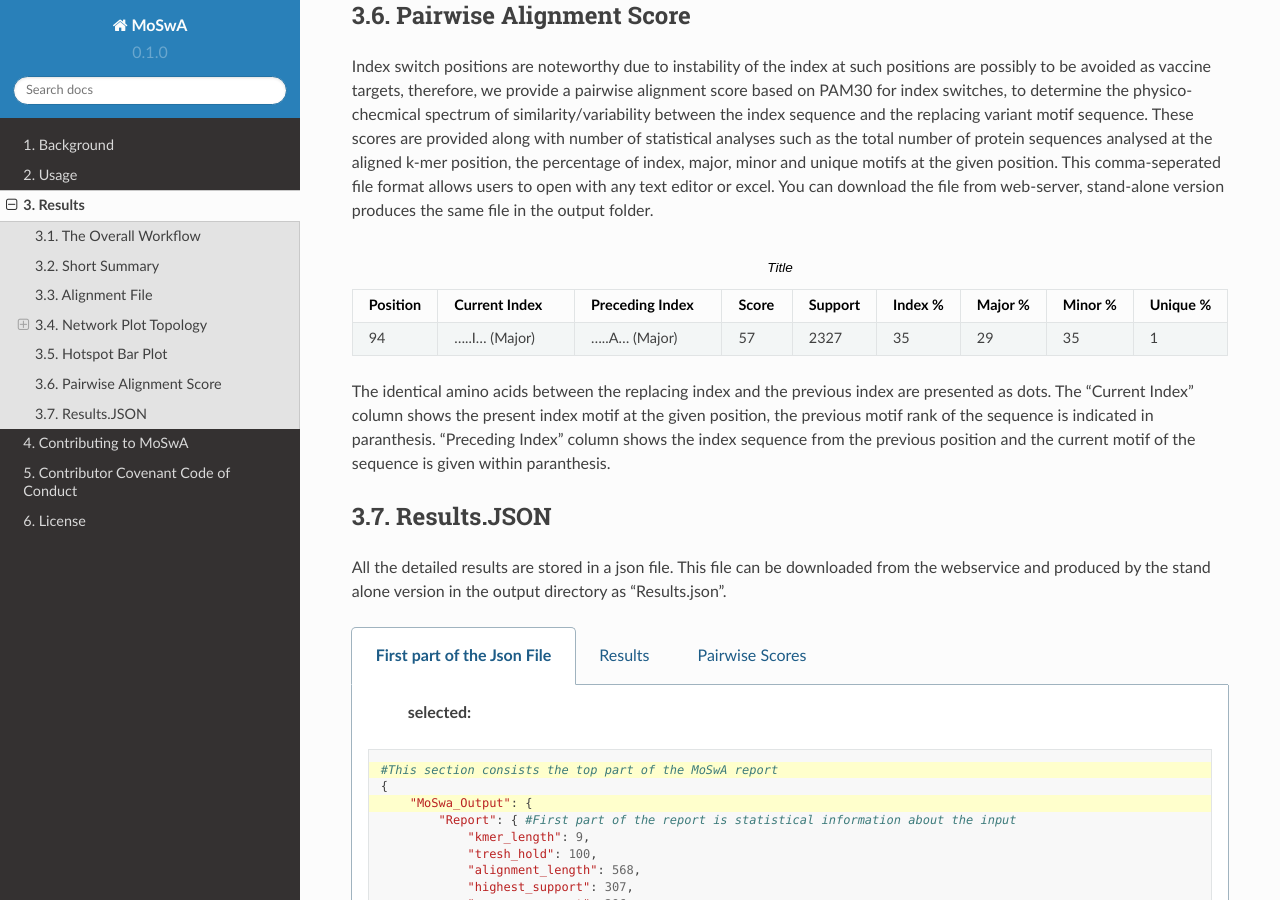
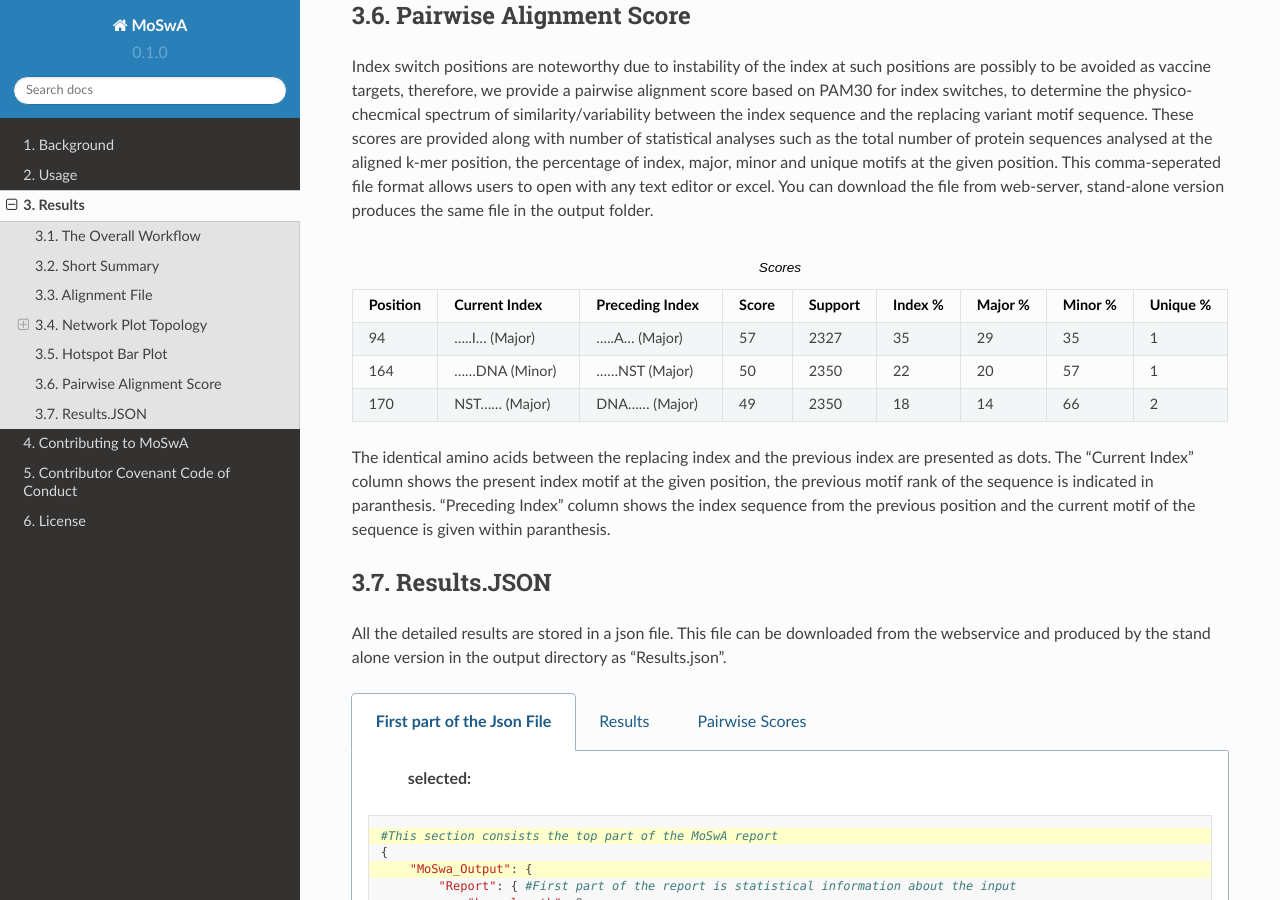
Before and after one commit to macelik/MoSwADocs, a Sphinx documentation site: the page built from docs/source/results.rst, in a window 1280 px wide and 900 px high, scrolled down 6265 px. Built offline with Sphinx 7.4.7 and the Read the Docs theme 2.0.0, drawn with Linux system fonts in a browser that asks for light colours.

Commit message:
Update results.rst

```diff
--- a/docs/source/results.rst
+++ b/docs/source/results.rst
@@ -162,7 +162,7 @@ Pairwise Alignment Score
 
 Index switch positions are noteworthy due to instability of the index at such positions are possibly to be avoided as vaccine targets, therefore, we provide a pairwise alignment score based on PAM30 for index switches, to determine the physico-checmical spectrum of similarity/variability between the index sequence and the replacing variant motif sequence. These scores are provided along with number of statistical analyses such as the total number of protein sequences analysed at the aligned k-mer position, the percentage of index, major, minor and unique motifs at the given position. This comma-seperated file format allows users to open with any text editor or excel. You can download the file from web-server, stand-alone version produces the same file in the output folder.
 
-.. list-table:: Title
+.. list-table:: Scores
    :widths: 5 12 12 5 5 5 5 5 5
    :header-rows: 1
 
@@ -184,6 +184,24 @@ Index switch positions are noteworthy due to instability of the index at such po
      - 29
      - 35
      - 1
+   * - 164
+     - ......DNA (Minor)
+     - ......NST (Major)
+     - 50
+     - 2350
+     - 22
+     - 20
+     - 57
+     - 1
+   * - 170
+     - NST...... (Major)
+     - DNA...... (Major)
+     - 49
+     - 2350
+     - 18
+     - 14
+     - 66
+     - 2
 
 
 The identical amino acids between the replacing index and the previous index are presented as dots. The "Current Index" column shows the present index motif at the given position, the previous motif rank of the sequence is indicated in paranthesis. "Preceding Index" column shows the index sequence from the previous position and the current motif of the sequence is given within paranthesis.
```
